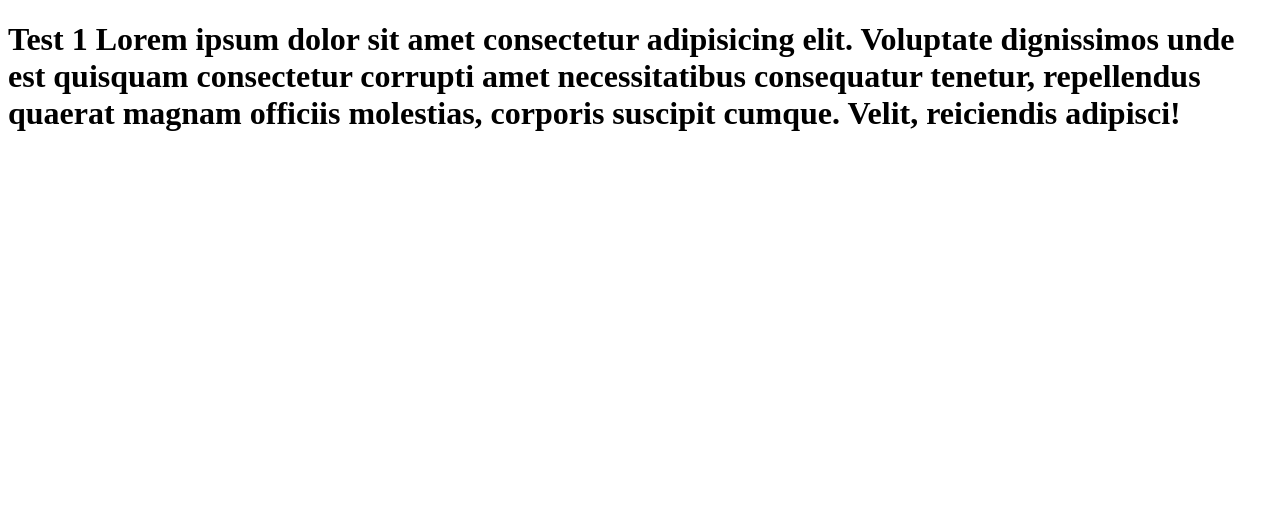
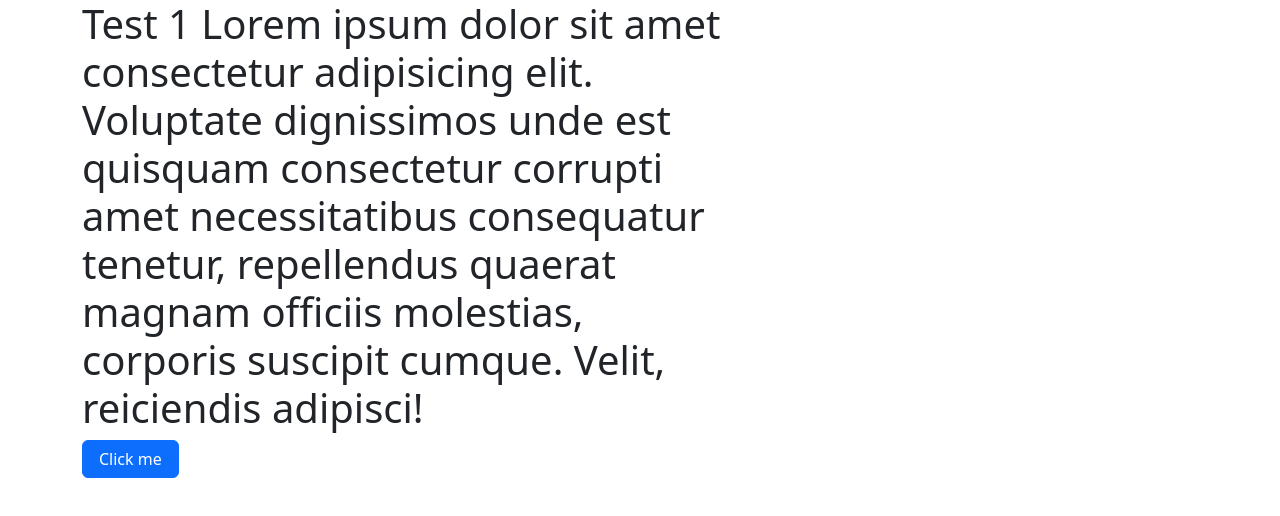
Before and after one commit to lvkt0177/github_bootstrap_store, a plain HTML site: page test_1.html in a window 1280 px wide. Drawn offline with nearby package versions, Linux system fonts and the light colour scheme.

Commit message:
There is a change in file test_1

```diff
--- a/test_1.html
+++ b/test_1.html
@@ -4,10 +4,21 @@
     <meta charset="UTF-8">
     <meta name="viewport" content="width=device-width, initial-scale=1.0">
     <title>Document</title>
+    <link href="https://cdn.jsdelivr.net/npm/bootstrap@5.3.3/dist/css/bootstrap.min.css" rel="stylesheet" integrity="sha384-QWTKZyjpPEjISv5WaRU9OFeRpok6YctnYmDr5pNlyT2bRjXh0JMhjY6hW+ALEwIH" crossorigin="anonymous">
+
 </head>
 <body>
 
-    <h1>Test 1 Lorem ipsum dolor sit amet consectetur adipisicing elit. Voluptate dignissimos unde est quisquam consectetur corrupti amet necessitatibus consequatur tenetur, repellendus quaerat magnam officiis molestias, corporis suscipit cumque. Velit, reiciendis adipisci!</h1>
+    <div class="container">
+        <div class="row">
+            <div class="col col-7">
+                    <h1>Test 1 Lorem ipsum dolor sit amet consectetur adipisicing elit. Voluptate dignissimos unde est quisquam consectetur corrupti amet necessitatibus consequatur tenetur, repellendus quaerat magnam officiis molestias, corporis suscipit cumque. Velit, reiciendis adipisci!</h1>
+                    <a href="#" class="btn btn-primary px-3">Click me</a>
+            </div>
+        </div>
+    </div>
+
+    <script src="https://cdn.jsdelivr.net/npm/bootstrap@5.3.3/dist/js/bootstrap.bundle.min.js" integrity="sha384-YvpcrYf0tY3lHB60NNkmXc5s9fDVZLESaAA55NDzOxhy9GkcIdslK1eN7N6jIeHz" crossorigin="anonymous"></script>
 
 </body>
 </html>
```
